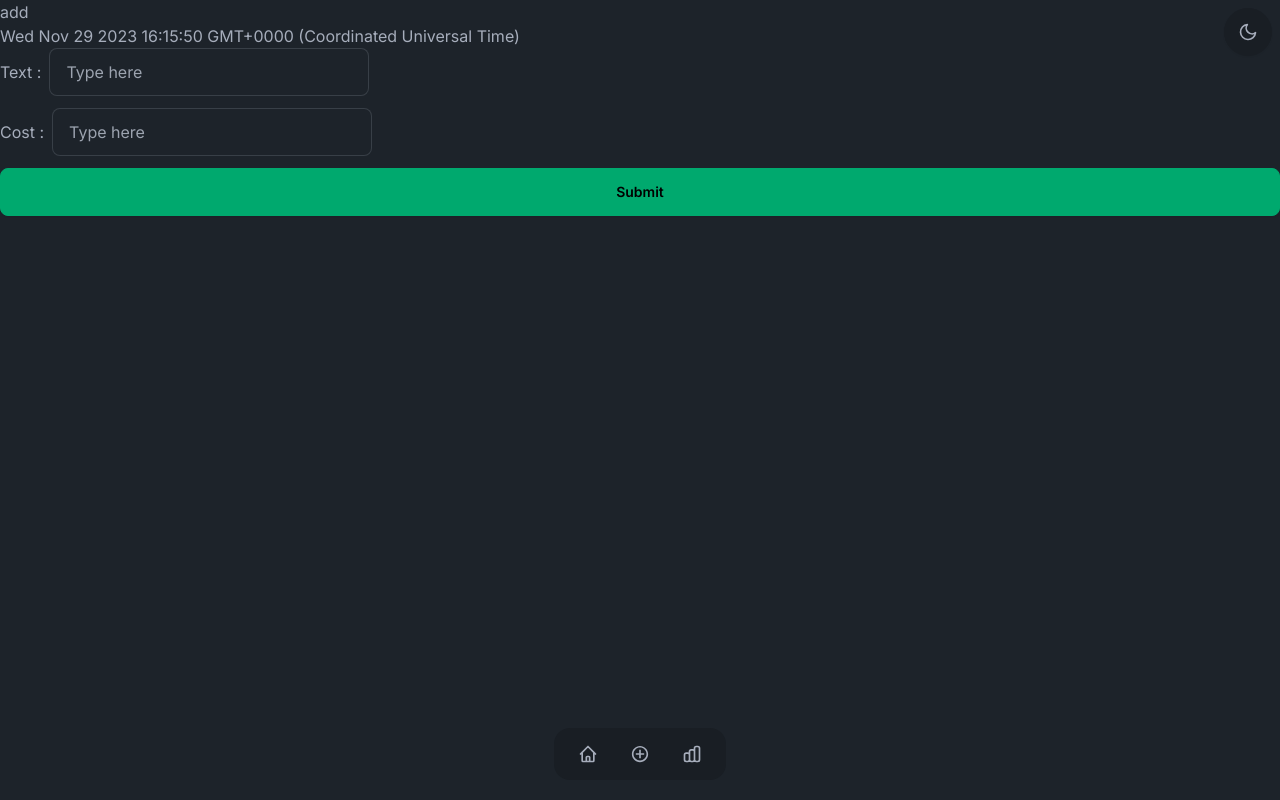
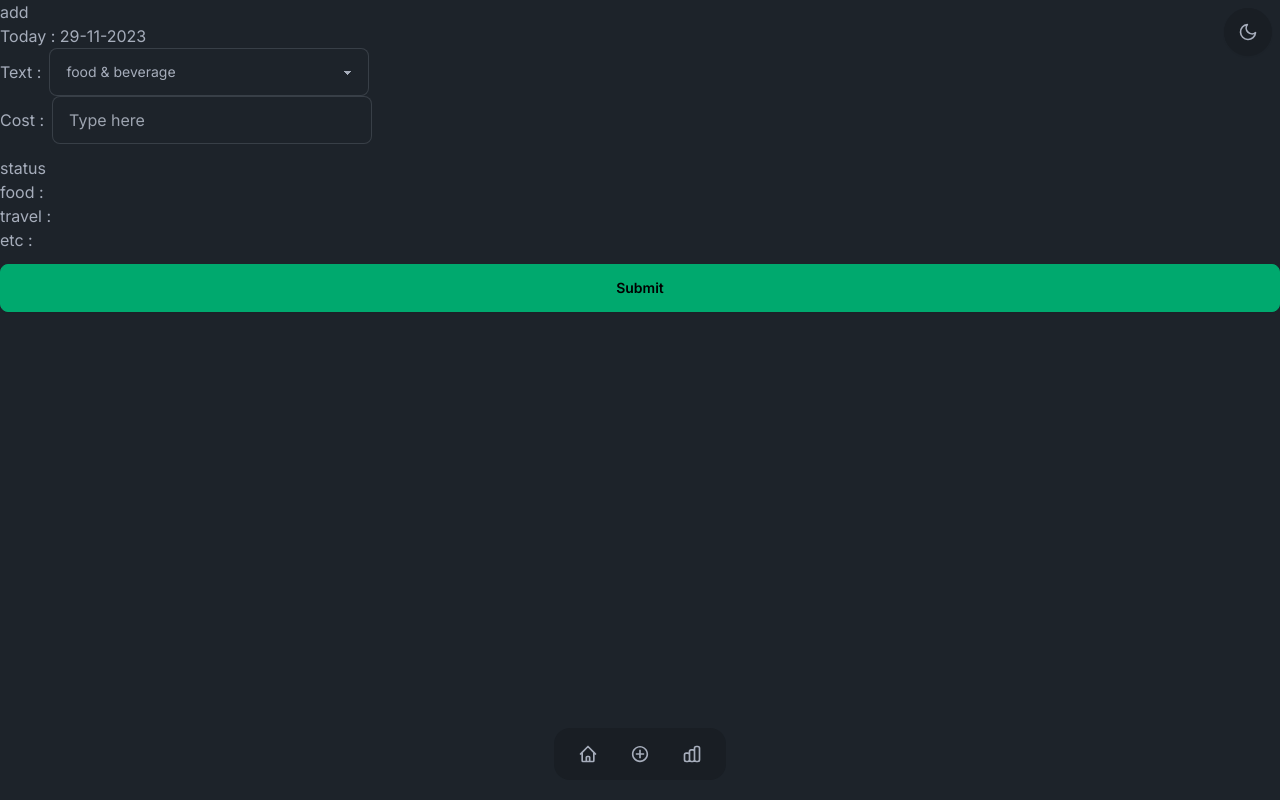
Before and after one commit to Tryphonpatta/ExpenseTracker, a Next.js app: page /add in a window 1280 px wide. Built offline with nearby package versions, Linux system fonts and the light colour scheme; no server answers.

Commit message:
connect with database

```diff
--- a/package.json
+++ b/package.json
@@ -15,6 +15,7 @@
     "mongodb": "^6.3.0",
     "mongoose": "^8.0.2",
     "next": "14.0.3",
+    "next-intl": "^3.2.1",
     "react": "^18",
     "react-dom": "^18",
     "react-icon": "^1.0.0",
--- /dev/null
+++ b/src/app/add/component/status.tsx
@@ -0,0 +1,39 @@
+"use client"
+import React,{useState,useEffect} from 'react'
+
+interface Status {
+	food : number;
+	travel : number;
+	etc : number;
+}
+
+interface StatusProps {
+	date : string;
+
+}
+
+export default function Status({date} : StatusProps) {
+	const [status,setStatus] = useState<Status>();
+
+	const getdata = async () => {
+		const res = await fetch(`http://127.0.0.1:8000/getexpense/${date}`);
+		const data = await res.json();
+		// setStatus(data);
+		console.log(data);
+		setStatus(data);
+		return data;
+	}
+
+	useEffect(() => {
+		getdata();
+	},[])
+
+	return (
+		<div className="">
+			<h1>status</h1>
+			<h1>food : {status?.food}</h1>
+			<h1>travel : {status?.travel}</h1>
+			<h1>etc : {status?.etc}</h1>
+		</div>
+	)
+}
--- a/src/app/add/page.tsx
+++ b/src/app/add/page.tsx
@@ -1,20 +1,36 @@
+"use client"
 import moment from 'moment'
+import React,{ChangeEvent, useState,useEffect} from 'react'
+import Status from './component/status';
+
 export default function Add() {
-    moment().format("MM/DD/YYYY");
+    const date:string = moment().format('DD-MM-YYYY');
+    const [cate,setCate] = useState<string>("select categories");
+
+    const handleCategoryChange = (e : ChangeEvent<HTMLSelectElement>) => {
+        setCate(e.target.value);
+    };
 
 	return (
 		<div className="h-screen w-screen">
 			<h1>add</h1>
-            <h1>{Date()}</h1>
+            <h1>Today : {date}</h1>
             <div className="flex flex-col gap-3">
+                <div>
                     <div className="flex items-center gap-2">
                         <h1>Text : </h1>
-                    <input type="text" placeholder="Type here" className="input input-bordered w-full max-w-xs m-r" />
+                        <select onChange={handleCategoryChange} value={cate} className="select select-bordered w-full max-w-xs">
+                            <option value="food & beverage">food & beverage</option>
+                            <option value="Travel">Travel </option>
+                            <option value="Etc.">Etc. </option>
+                        </select>
                     </div>
                     <div className="flex items-center gap-2">
                         <h1>Cost : </h1>
                         <input type="number" placeholder="Type here" className="input input-bordered w-full max-w-xs m-r" />
                     </div>
+                </div>
+                <Status date = {date}/>
                 <button className="btn btn-success">Submit</button>
 
             </div>
```
Also changed, not shown: 2 other files (tests, documents, lock files or other folders). Lines whose indentation alone changed are shown as unchanged.
